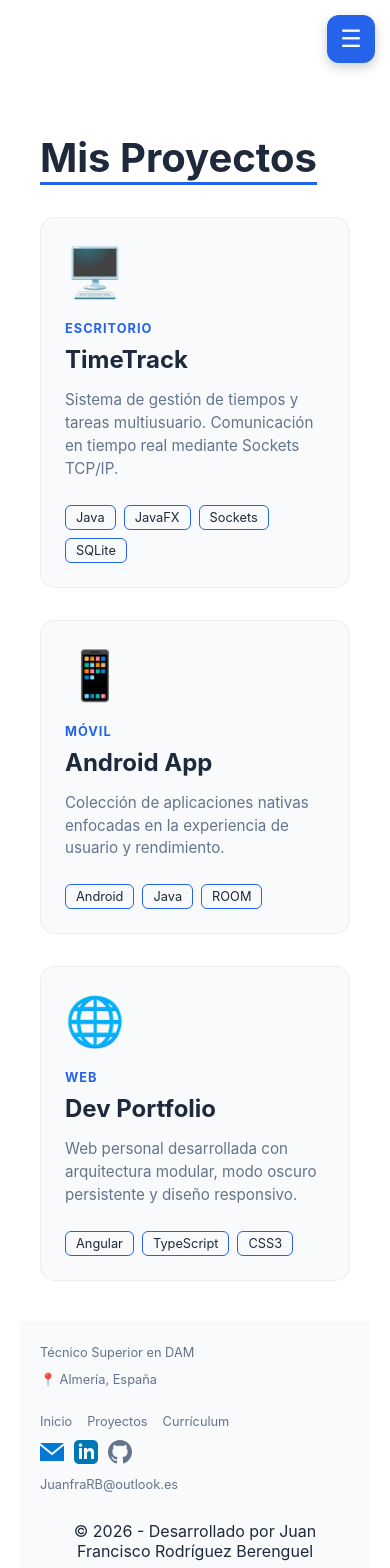
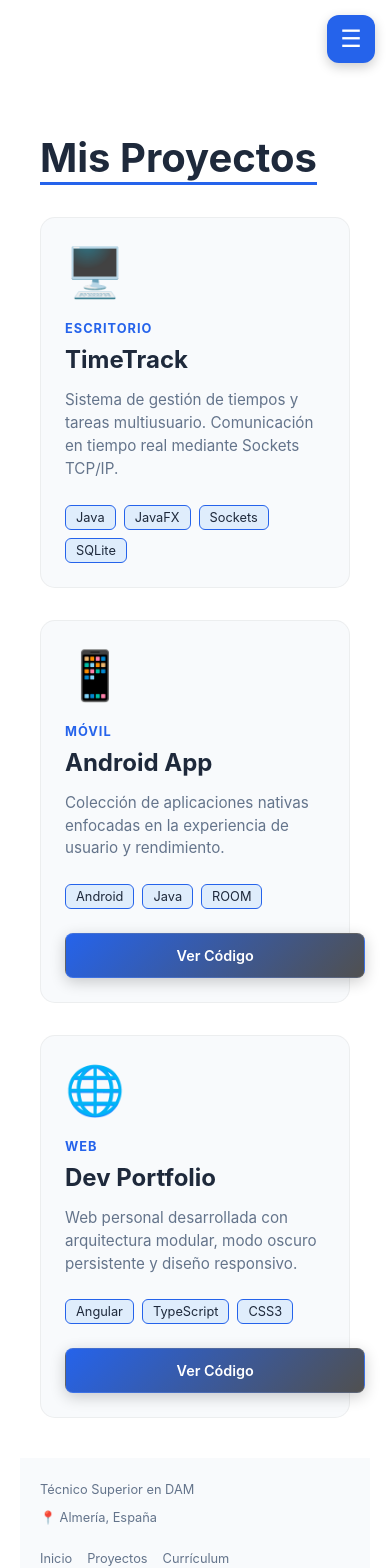
Before and after one commit to JuanfraRB/mi-portafolio, an Angular app: page /proyectos in a window 390 px wide. Shown: the top 1568 px of the page. Built offline with nearby package versions, Linux system fonts and the light colour scheme.

Commit message:
Correciones de botones y seo

```diff
--- a/src/app/components/hero/hero.css
+++ b/src/app/components/hero/hero.css
@@ -149,30 +149,52 @@
   margin-top: 2rem;
 }
 
-.btn-primary {
-  background: var(--accent);
-  color: white;
-  border: none;
-  padding: 12px 25px;
-  border-radius: 8px;
-  font-weight: bold;
-  cursor: pointer;
-  transition: transform 0.2s ease, background-color 0.2s ease;
+.btn-secondary {
+  position: relative;
+  overflow: hidden; /* Necesario para el destello */
+  transition: all 0.3s ease;
+  display: inline-flex;
+  align-items: center;
+  justify-content: center;
+  gap: 8px;
 }
 
-.btn-primary:hover {
-  transform: translateY(-2px);
-  filter: brightness(1.1);
-  box-shadow: 0 4px 12px rgba(56, 189, 248, 0.4);
+.btn-secondary::before {
+  content: '';
+  position: absolute;
+  top: 0;
+  left: -100%;
+  width: 100%;
+  height: 100%;
+  background: linear-gradient(
+    120deg,
+    transparent,
+    rgba(255, 255, 255, 0.2),
+    transparent
+  );
+  transition: all 0.6s;
+}
+
+.btn-secondary:hover::before {
+  left: 100%;
 }
 
 .btn-secondary {
   background: transparent;
   color: var(--text-primary);
-  border: 1px solid var(--text-primary);
+  border: 1px solid var(--accent); /* Cambiado a color de acento para más estilo */
   padding: 12px 25px;
   border-radius: 8px;
   cursor: pointer;
+  font-weight: 600;
+  text-decoration: none;
+}
+
+.btn-secondary:hover {
+  transform: translateY(-2px);
+  background: var(--accent); /* Se llena de color al pasar el ratón */
+  color: white !important;
+  box-shadow: 0 5px 15px rgba(var(--accent-rgb), 0.3);
 }
 
 .github-btn {
--- a/src/app/components/hero/hero.html
+++ b/src/app/components/hero/hero.html
@@ -35,7 +35,7 @@
       </p>
 
       <div class="hero-actions">
-        <button class="btn-primary" routerLink="/proyectos">Ver Proyectos</button>
+        <button class="btn-secondary" routerLink="/proyectos">Ver Proyectos</button>
         <a href="https://github.com/JuanfraRB"
         target="_blank"
         class="btn-secondary github-btn">
@@ -43,6 +43,7 @@
       <path d="M12 0c-6.626 0-12 5.373-12 12 0 5.302 3.438 9.8 8.207 11.387.599.111.793-.261.793-.577v-2.234c-3.338.726-4.033-1.416-4.033-1.416-.546-1.387-1.333-1.756-1.333-1.756-1.089-.745.083-.729.083-.729 1.205.084 1.839 1.237 1.839 1.237 1.07 1.834 2.807 1.304 3.492.997.107-.775.418-1.305.762-1.604-2.665-.305-5.467-1.334-5.467-5.931 0-1.311.469-2.381 1.236-3.221-.124-.303-.535-1.524.117-3.176 0 0 1.008-.322 3.301 1.23.957-.266 1.983-.399 3.003-.404 1.02.005 2.047.138 3.006.404 2.291-1.552 3.297-1.23 3.297-1.23.653 1.653.242 2.874.118 3.176.77.84 1.235 1.911 1.235 3.221 0 4.609-2.807 5.624-5.479 5.921.43.372.823 1.102.823 2.222v3.293c0 .319.192.694.801.576 4.765-1.589 8.199-6.086 8.199-11.386 0-6.627-5.373-12-12-12z"/>
       </svg>
     </span> GitHub </a>
+
         <button class="btn-secondary" (click)="downloadCV()">Descargar CV (PDF)</button>
       </div>
     </div>
--- a/src/app/components/hero/hero.ts
+++ b/src/app/components/hero/hero.ts
@@ -11,7 +11,7 @@ export class Hero {
 
   downloadCV() {
   const link = document.createElement('a');
-  link.href = 'assets/cv-juan-francisco.pdf'; // Asegúrate de poner tu PDF en la carpeta assets
+  link.href = 'assets/cv-juan-francisco.pdf';
   link.download = 'CV_Juan_Francisco_Rodriguez.pdf';
   link.click();
 }
--- a/src/app/components/projects/projects.css
+++ b/src/app/components/projects/projects.css
@@ -72,9 +72,64 @@
   font-size: 0.8rem;
 }
 
+.repo-link {
+  position: relative;
+  display: inline-flex;
+  align-items: center;
+  justify-content: center;
+  margin-top: 1.5rem;
+  padding: 0.8rem 1.2rem;
+  background: linear-gradient(135deg, var(--accent), #505050);
+  background-color: var(--accent);
+  color: white; /* O el color de texto que prefieras */
+  text-decoration: none;
+  border-radius: 8px;
+  font-weight: 600;
+  font-size: 0.9rem;
+  overflow: hidden;
+  transition: all 0.3s ease;
+  border: 1px solid rgba(255, 255, 255, 0.1);
+  box-shadow: 0 4px 15px rgba(0, 0, 0, 0.2);
+}
+
+.repo-link:hover {
+  transform: translateY(-3px);
+  box-shadow: 0 8px 25px rgba(var(--accent-rgb), 0.4);
+  filter: brightness(1.1);
+}
+
+/* Efecto de Brillo (Glow/Shimmer) */
+.repo-link::before {
+  content: '';
+  position: absolute;
+  top: 0;
+  left: -100%;
+  width: 100%;
+  height: 100%;
+  background: linear-gradient(
+    120deg,
+    transparent,
+    rgba(255, 255, 255, 0.3),
+    transparent
+  );
+  transition: all 0.5s;
+}
+
+.repo-link:hover::before {
+  left: 100%;
+}
+
+.repo-link:active {
+  transform: translateY(-1px);
+}
 /* Responsivo para móviles */
 @media (max-width: 768px) {
   .projects-grid {
     grid-template-columns: 1fr;
   }
+
+  .repo-link {
+    display: flex;
+    width: 100%;
+  }
 }
--- a/src/app/components/projects/projects.html
+++ b/src/app/components/projects/projects.html
@@ -14,6 +14,12 @@
               <span class="tech-tag">{{ t }}</span>
             }
           </div>
+         @if(project.repoUrl) {
+            <a href="{{ project.repoUrl }}" target="_blank"
+            class="repo-link">
+              Ver Código
+          </a>
+          }
         </div>
       </div>
     }
--- a/src/app/components/projects/projects.ts
+++ b/src/app/components/projects/projects.ts
@@ -22,25 +22,41 @@ export class Projects implements OnInit {
     description: 'Colección de aplicaciones nativas enfocadas en la experiencia de usuario y rendimiento.',
     tech: ['Android', 'Java', 'ROOM'],
     icon: '📱',
-    type: 'Móvil'
+    type: 'Móvil',
+    repoUrl:'https://github.com/JuanfraRB/LinternaJFRB.git'
   },
   {
     title: 'Dev Portfolio',
     description: 'Web personal desarrollada con arquitectura modular, modo oscuro persistente y diseño responsivo.',
     tech: ['Angular', 'TypeScript', 'CSS3'],
     icon: '🌐',
-    type: 'Web'
+    type: 'Web',
+    repoUrl:'https://github.com/JuanfraRB/mi-portafolio.git'
   }
 ];
 
 constructor(private titleService: Title, private metaService: Meta) {}
 
   ngOnInit() {
-    this.titleService.setTitle('Proyectos | Juan Francisco Rodríguez');
-    this.metaService.updateTag({
-      name: 'description',
-      content: 'Explora mis proyectos de desarrollo de software: aplicaciones Android, sistemas en Java y bases de datos.'
-    });
+    const siteTitle = 'Proyectos | Juanfra Rodríguez';
+  const siteDescription = 'Explora mis proyectos de desarrollo de software: aplicaciones Android, sistemas en Java y bases de datos.';
+  const siteUrl = 'https://juanfrarb.netlify.app';
+  const siteImage = `${siteUrl}/assets/mi_logo.png`;
+
+  this.titleService.setTitle(siteTitle);
+
+  // Etiquetas estándar
+  this.metaService.updateTag({ name: 'description', content: siteDescription });
+
+  // Etiquetas Open Graph (WhatsApp, LinkedIn, Facebook)
+  this.metaService.updateTag({ property: 'og:title', content: siteTitle });
+  this.metaService.updateTag({ property: 'og:description', content: siteDescription });
+  this.metaService.updateTag({ property: 'og:url', content: siteUrl });
+  this.metaService.updateTag({ property: 'og:image', content: siteImage });
+  this.metaService.updateTag({ property: 'og:type', content: 'website' });
+
+  // Twitter Card
+  this.metaService.updateTag({ name: 'twitter:card', content: 'summary_large_image' });
   }
 
 }
--- a/src/index.html
+++ b/src/index.html
@@ -3,16 +3,30 @@
 <head>
     <meta charset="UTF-8">
     <meta name="viewport" content="width=device-width, initial-scale=1.0">
+
+    <title>Juanfra Rodríguez | Desarrollador Full Stack & Android</title>
+    <meta name="description" content="Portfolio de Juan Francisco Rodríguez Berenguel. Desarrollador Java, Android y Web con Angular y Node.js.">
     <meta name="robots" content="index, follow">
     <meta name="author" content="Juan Francisco Rodríguez Berenguel">
     <link rel="canonical" href="https://juanfrarb.netlify.app">
+
+    <meta property="og:site_name" content="Juanfra Rodríguez Portfolio">
+    <meta property="og:title" content="Juanfra Rodríguez | Desarrollador">
+    <meta property="og:description" content="Explora mis proyectos de desarrollo de software, desde aplicaciones Android nativas hasta arquitecturas web modernas.">
     <meta property="og:url" content="https://juanfrarb.netlify.app">
     <meta property="og:type" content="website">
     <meta property="og:locale" content="es_ES">
-    <meta property="og:image" content="https://www.juanfrarb.netlify.app/assets/jfrbicono.png">
+    <meta property="og:image" content="https://juanfrarb.netlify.app/assets/jfrbicono.png">
+    <meta property="og:image:width" content="1200">
+    <meta property="og:image:height" content="630">
+
+    <meta name="twitter:card" content="summary_large_image">
+    <meta name="twitter:title" content="Juanfra Rodríguez | Desarrollador">
+    <meta name="twitter:description" content="Portfolio de proyectos: Java, Android y Angular.">
+    <meta name="twitter:image" content="https://juanfrarb.netlify.app/assets/jfrbicono.png">
+
+    <link rel="icon" type="image/x-icon" href="favicon.ico">
     <link rel="preconnect" href="https://fonts.googleapis.com">
-
-    <title>Juanfran Rodríguez, Desarrollador</title>
 </head>
 <body>
     <app-root></app-root>
--- a/src/styles.css
+++ b/src/styles.css
@@ -3,7 +3,8 @@
   --bg-primary: #ffffff;
   --text-primary: #1e293b;
   --sidebar-bg: #f1f5f9;
-  --accent: #2563eb;
+  --accent: #007bff; /* Tu color actual */
+  --accent-rgb: 0, 123, 255; /* El mismo color pero en valores RGB */
   --card-bg: #ffffff;
   --transition-speed: 0.3s;
 }
```
Also changed, not shown: src/robots.txt (added).
